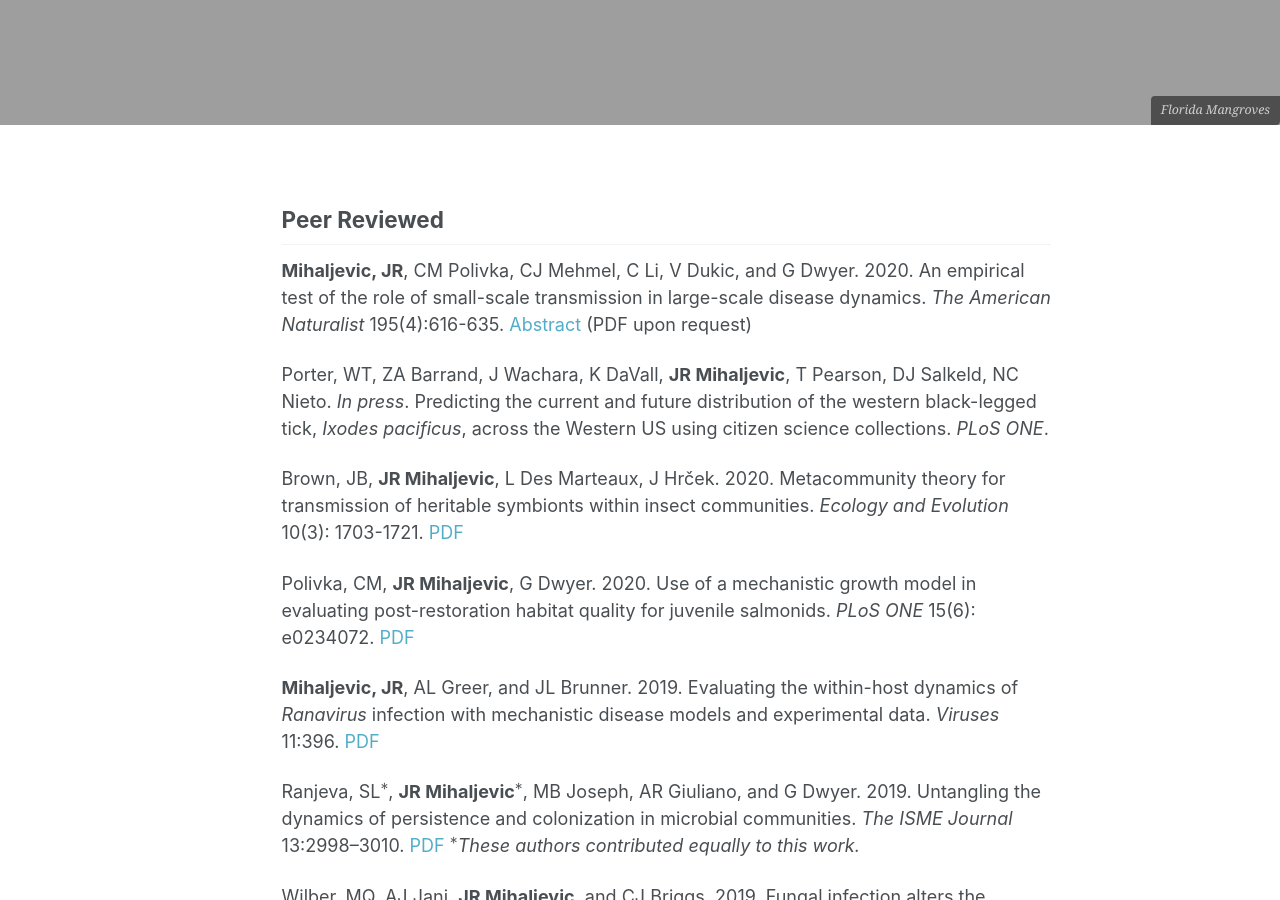
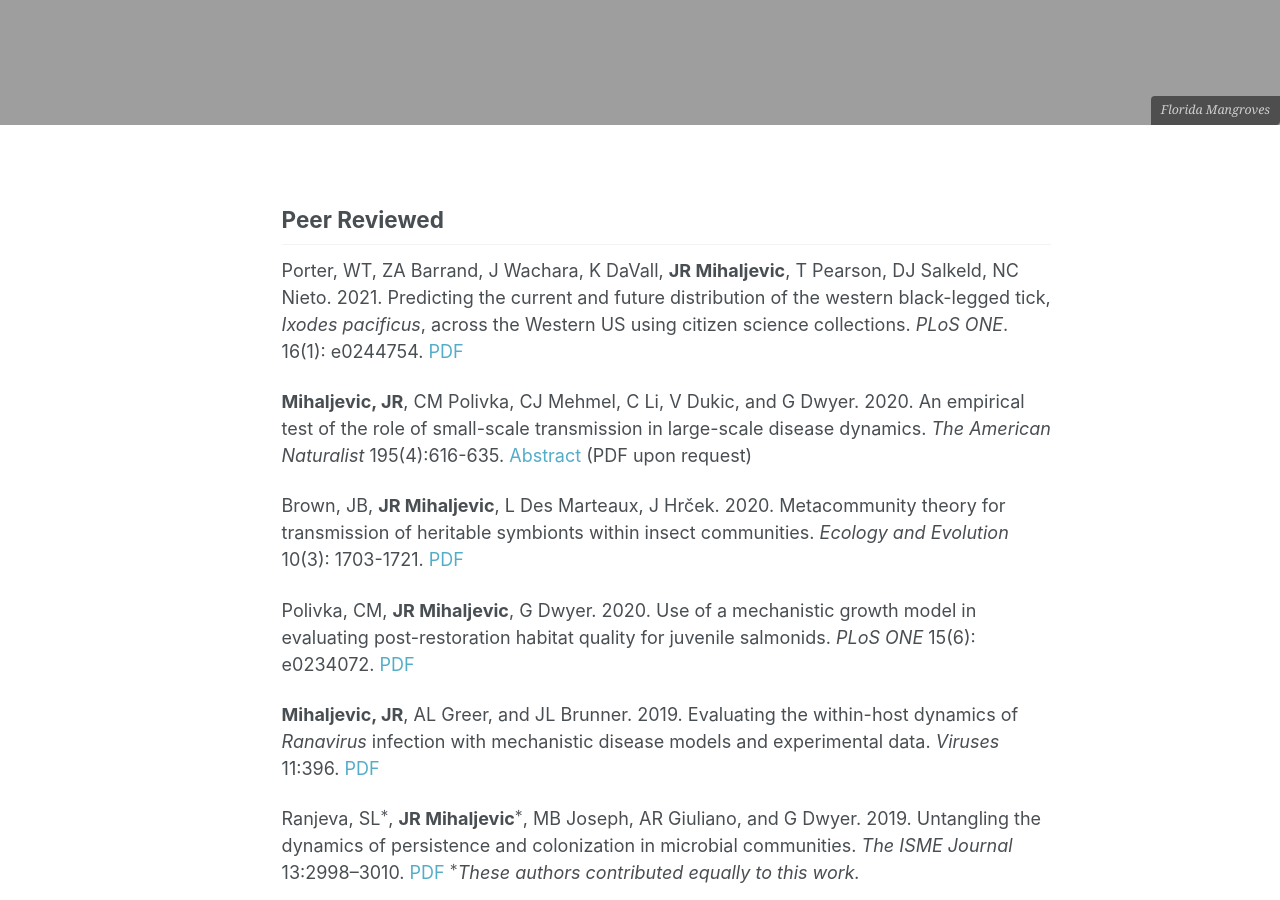
Before and after one commit to jrmihalj/jrmihalj.github.io, a Jekyll site: the page built from _pages/pubs.md, in a window 1280 px wide and 900 px high, scrolled down 917 px. Built offline with Jekyll 4.4.1, drawn with Linux system fonts in a browser that asks for light colours; formulas are drawn with MathJax 3; our own code applies the rules of GitHub Pages for plain Markdown files.

Commit message:
add published info for Porter et al.

```diff
--- a/_pages/pubs.md
+++ b/_pages/pubs.md
@@ -10,9 +10,10 @@ permalink: /publications/
 
 ## Peer Reviewed
 
+Porter, WT, ZA Barrand, J Wachara, K DaVall, **JR Mihaljevic**, T Pearson, DJ Salkeld, NC Nieto. 2021. Predicting the current and future distribution of the western black-legged tick, *Ixodes pacificus*, across the Western US using citizen science collections. *PLoS ONE*. 16(1): e0244754. [PDF](https://journals.plos.org/plosone/article?id=10.1371/journal.pone.0244754){:target="_blank"}
+
 **Mihaljevic, JR**, CM Polivka, CJ Mehmel, C Li, V Dukic, and G Dwyer. 2020. An empirical test of the role of small-scale transmission in large-scale disease dynamics. *The American Naturalist* 195(4):616-635. [Abstract](https://www.journals.uchicago.edu/doi/abs/10.1086/707457?journalCode=an){:target="_blank"} (PDF upon request)
 
-Porter, WT, ZA Barrand, J Wachara, K DaVall, **JR Mihaljevic**, T Pearson, DJ Salkeld, NC Nieto. *In press*. Predicting the current and future distribution of the western black-legged tick, *Ixodes pacificus*, across the Western US using citizen science collections. *PLoS ONE*.
 
 Brown, JB, **JR Mihaljevic**, L Des Marteaux, J Hrček. 2020. Metacommunity theory for transmission of heritable symbionts within insect communities. *Ecology and Evolution* 10(3): 1703-1721. [PDF](https://onlinelibrary.wiley.com/doi/epdf/10.1002/ece3.5754){:target="_blank"}
 
```
